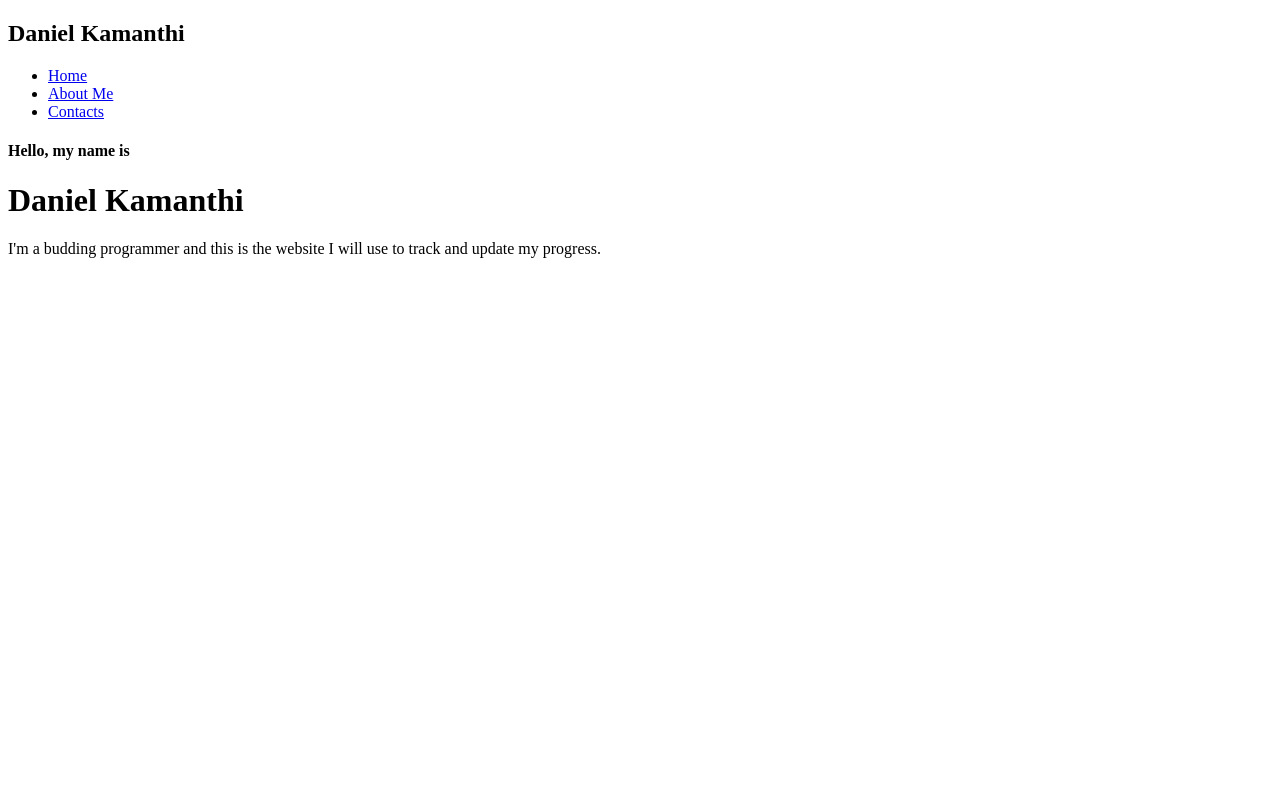
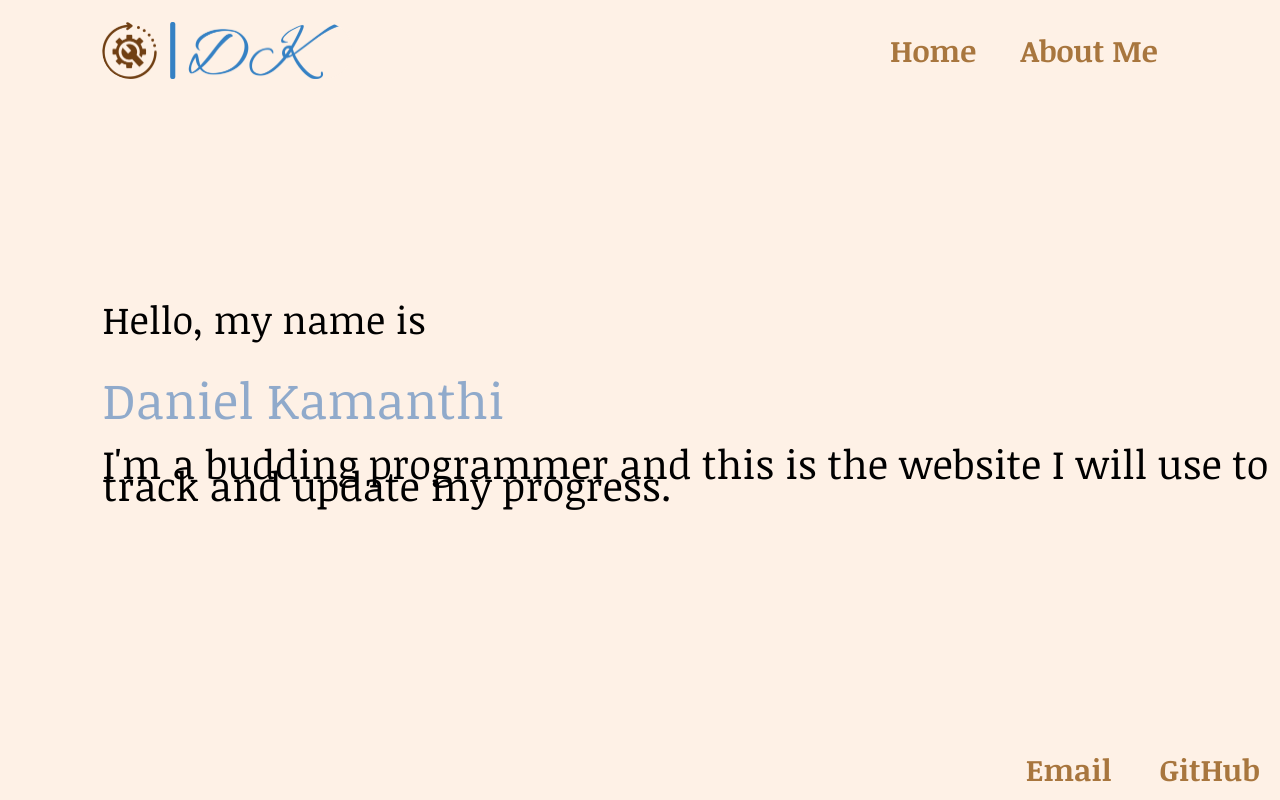
Before and after one commit to KManthi/My-Personal-Website, a plain HTML site: page index.html in a window 1280 px wide. Drawn offline with Linux system fonts and the light colour scheme.

Commit message:
Modifies CSS

```diff
--- a/index.html
+++ b/index.html
@@ -3,6 +3,12 @@
   <head>
     <meta charset="UTF-8" />
     <meta name="viewport" content="width=device-width, initial-scale=1.0" />
+    <link rel="preconnect" href="https://fonts.googleapis.com" />
+    <link rel="preconnect" href="https://fonts.gstatic.com" crossorigin />
+    <link
+      href="https://fonts.googleapis.com/css2?family=Noticia+Text:ital,wght@0,400;0,700;1,400;1,700&display=swap"
+      rel="stylesheet"
+    />
     <link rel="stylesheet" href="./style.css" />
     <title>My Personal Website</title>
   </head>
@@ -10,12 +16,17 @@
     <script src="./script.js"></script>
     <div class="hero">
       <nav>
-        <h2 class="logo">Daniel<span> Kamanthi </span></h2>
-        <ul>
-          <li><a href="./index.html">Home</a></li>
-          <li><a href="./about.html">About Me</a></li>
-          <li><a href="./contact.html">Contacts</a></li>
-        </ul>
+        <img
+          src="./images/dk-high-resolution-logo-transparent.png"
+          alt="logo"
+          class="logo"
+        />
+        <div id="nav">
+          <ul>
+            <li><a href="./index.html">Home</a></li>
+            <li><a href="./about.html">About Me</a></li>
+          </ul>
+        </div>
       </nav>
       <div class="me">
         <h4>Hello, my name is</h4>
@@ -25,6 +36,12 @@
           and update my progress.
         </p>
       </div>
+      <div id="contacts">
+        <ul>
+          <li><a href="mailto:dani3lkamanthi@gmail.com">Email</a></li>
+          <li><a href="https://github.com/KManthi">GitHub</a></li>
+        </ul>
+      </div>
     </div>
   </body>
 </html>
--- /dev/null
+++ b/style.css
@@ -0,0 +1,161 @@
+ * {
+    font-family: "Noticia Text", serif;
+    font-weight: 400;
+    font-style: normal;
+    margin: 0;
+    padding: 0;
+    background: #FEF1E6;
+}
+
+.hero {
+    position: relative;
+    width: 100%;
+    height: 100vh;
+    background:  #FEF1E6;
+}
+
+ #page-3 {
+    position: relative;
+    width: 100%;
+    height: 100vh;
+    background: #FEF1E6;
+}
+
+nav {
+    display: flex;
+    width: 84%;
+    margin: auto;
+    padding: 20px 0;
+    align-items: center;
+    justify-content: space-between;
+}
+
+.logo {
+    border: 1 px solid #ddd;
+    border-radius: 30px;
+    padding: 36 px;
+    width: 250px;
+    float: left;
+}
+
+#nav ul li {
+    display: inline-block;
+    list-style: none;
+    margin: 10px 20px;
+    font-size: 30px;
+}
+
+#nav ul li a {
+    text-decoration: none;
+    color: #a8763e ;
+    font-weight: bold;
+}
+
+#nav ul li a:hover {
+    color: #2b2118;
+}
+
+.me {
+    margin-left: 8%;
+    margin-top: 15%;
+}
+
+.me h4 {
+    font-size: 38px;
+    color: #000;
+    margin-bottom: 20px;
+}
+
+.me h1 {
+    font-size: 50px;
+    color: #90AACB;
+    margin-bottom: 20px;
+}
+
+span{
+    color: #6f1a07;
+}
+
+.me p{
+    color: #000;
+    line-height: 22px;
+    font-size: 40px;
+}
+
+#contacts  a {
+    text-decoration: none;
+    color: #a8763e  ;
+    font-weight: bold;
+}
+
+#contacts ul li a:hover {
+    color: #2b2118;
+}
+
+#contacts {
+    position: fixed;
+    left: 0;
+    bottom: 0;
+    width: 100%;
+    background-color:#fff ;
+    color:#da627e;
+    text-align: right;
+    font-size: 30px;
+}
+
+#contacts ul li {
+    display: inline-block;
+    list-style: none;
+    margin: 10px 20px;
+    font-size: 30px;
+}
+
+#contact-nav {
+    position: relative;
+}
+
+
+#page-3 h1 {
+    font-size: 50px;
+    color: #000;
+    margin-bottom: 20px;
+}
+
+#page-3 h2 {
+    font-size: 45px;
+    color: #000;
+    margin-bottom: 20px;
+}
+
+#About p{
+    color: #000;
+    line-height: 22 px;
+    font-size: 35px;
+}
+
+#Projects  a {
+    text-decoration: none;
+    color: #90AACB ;
+    font-weight: bold;
+}
+
+#Projects a:hover {
+    color: #c0d3ec;
+}
+
+#About {
+    margin-left: 8%;
+    margin-top: 5%;
+}
+
+#page-3 h1{
+    color: #90AACB;
+}
+
+#page-3 h2{
+    color: #6f1a07;
+}
+
+#About {
+    display: flex;
+}
```
Also changed, not shown: about.html (+17 -4 lines), contact.html (deleted, +0 -25 lines), images/dk-high-resolution-logo-black.png (added), images/dk-high-resolution-logo-transparent.png (added).
